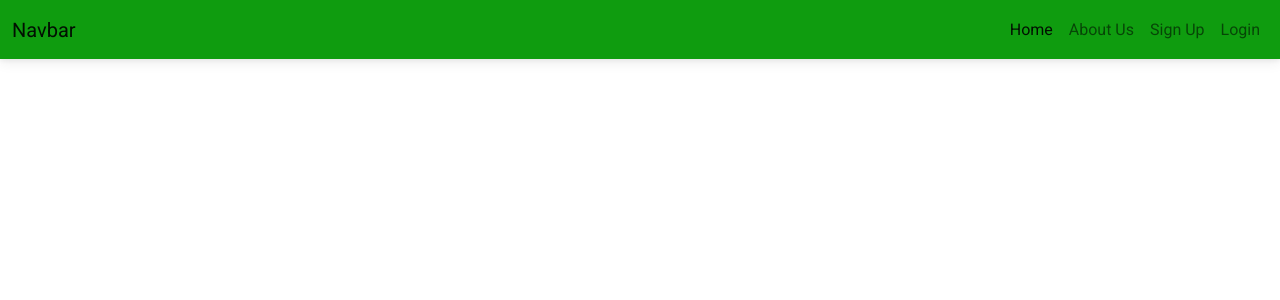
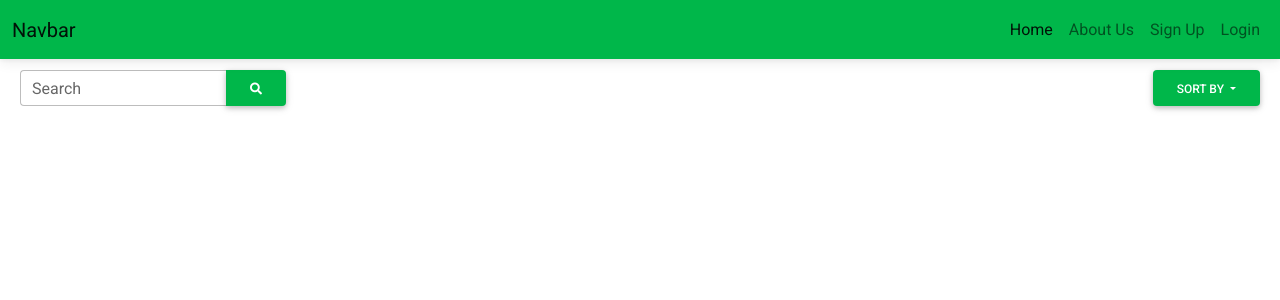
Before and after one commit to johnnyferns14/milestone-project-3-recipe, a Flask app: page / in a window 1280 px wide. Shown: the top 300 px of the page. Run offline with Flask 2, Linux system fonts and the light colour scheme; data that the repository does not hold is empty; some libraries are stand-ins or nearby versions.

Commit message:
Search and Sort by fields added to home page & color scheme changed

```diff
--- a/static/CSS/style.css
+++ b/static/CSS/style.css
@@ -1,10 +1,23 @@
 .custom-nav{
-    background-color: #0f9c0f;
+    background-color: #00b74a;
+}
+.card .bg-image{
+    padding: 10px 0px;
 }
 
-.card-wrap{
+.card-body{
+    background-color: #FAEEC2;
+}
+
+
+.bar-wrapper{
     display: flex;
-    padding: 20px;
+    justify-content: space-between;
+    align-items: center;
+    margin-top: 70px;
+    margin-bottom: 10px;
+    margin-left: 20px;
+    margin-right: 20px;
 }
 
 .red-bg{
--- a/templates/add-recipe.html
+++ b/templates/add-recipe.html
@@ -75,7 +75,7 @@
                 <!-- <button id="add-direction">Add</button> -->
 
                 <!-- Submit button -->
-                {{form.save_recipe(class="btn btn-primary btn-block w-25")}}
+                {{form.save_recipe(class="btn btn-success btn-block w-25")}}
             </form>
         </div>
     </div>
--- a/templates/base.html
+++ b/templates/base.html
@@ -19,7 +19,7 @@
 
 <body>
 
-    <nav class="navbar navbar-expand-lg navbar-light custom-nav">
+    <nav class="navbar navbar-expand-lg navbar-light fixed-top custom-nav">
         <!-- Container wrapper -->
         <div class="container-fluid">
             <a class="navbar-brand" href="#">Navbar</a>
--- a/templates/edit-recipe.html
+++ b/templates/edit-recipe.html
@@ -75,7 +75,7 @@
             <!-- <button id="add-direction">Add</button> -->
 
             <!-- Submit button -->
-            {{form.save_recipe(class="btn btn-primary btn-block w-25")}}
+            {{form.save_recipe(class="btn btn-success btn-block w-25")}}
         </form>
     </div>
 </div>
--- a/templates/index.html
+++ b/templates/index.html
@@ -2,21 +2,48 @@
 
 {% block content %}
 
+
+<div class="bar-wrapper">
+    <div class="input-group">
+        <div class="form-outline">
+            <input type="search" id="form1" class="form-control" />
+            <label class="form-label" for="form1">Search</label>
+        </div>
+        <button type="button" class="btn btn-success">
+            <i class="fas fa-search"></i>
+        </button>
+    </div>
+    <div class="dropdown">
+        <a class="btn btn-success dropdown-toggle" href="#" role="button" id="dropdownMenuLink"
+            data-mdb-toggle="dropdown" aria-expanded="false">
+            Sort by
+        </a>
+
+        <ul class="dropdown-menu" aria-labelledby="dropdownMenuLink">
+            <li><a class="dropdown-item" href="#">Ascending</a></li>
+            <li><a class="dropdown-item" href="#">Descending</a></li>
+        </ul>
+    </div>
+</div>
+
 <div class="container">
     <div class="row">
-        <div class="card-wrap col-md-6">
+        <div class="card-wrap col-md-12">
         {% for recipe in recipies%}
             <div class="card mb-3" style="max-width: 540px">
 
                 <div class="card-body">
                     <div class="card-body">
                         <h3 class="card-title">{{ recipe.title }}</h3>
-                        <h6 class="card-title">- {{recipe.contributor}}</h6>
                         <div class="bg-image">
                             <img src="{{ recipe.image_url }}" class="img-fluid" />
                         </div>
+                        <h6 class="card-title">By: {{recipe.contributor}}</h6>
 
 
+                        {% for string in recipe.title %}
+                            <span>{{ string }}</span>
+                        {% endfor %}
                         <!-- <ol>
                             <h3>Ingredients</h3>
                                 {% for ingredient in recipe.ingredients %}
--- a/templates/my-recipes.html
+++ b/templates/my-recipes.html
@@ -6,7 +6,7 @@
 {% block content %}
 
 <div>
-<a href="{{url_for('add_recipe')}}" class="btn btn-primary btn-sm">Add</a>
+<a href="{{url_for('add_recipe')}}" class="btn btn-success btn-sm">Add</a>
 </div>
 
 <div class="card-wrap">
@@ -26,8 +26,8 @@
 
                      <div>
 
-                <a href="{{url_for('edit_recipe', recipe_id=recipe._id)}}" class="btn btn-primary btn-sm">Edit</a>
-                <a href="{{url_for('delete_recipe', recipe_id=recipe._id)}}" class="btn btn-primary btn-sm">Delete</a>
+                <a href="{{url_for('edit_recipe', recipe_id=recipe._id)}}" class="btn btn-success btn-sm">Edit</a>
+                <a href="{{url_for('delete_recipe', recipe_id=recipe._id)}}" class="btn btn-success btn-sm">Delete</a>
                 </div>
 
                     <!-- <ol>
--- a/templates/user-login.html
+++ b/templates/user-login.html
@@ -28,7 +28,7 @@
                 {{form.password.label(class = "form-label")}}
             </div>
             <!-- Submit button -->
-            {{form.submit(class="btn btn-primary btn-block w-25")}}
+            {{form.submit(class="btn btn-success btn-block w-25")}}
         </form>
     </div>
 </div>
--- a/templates/user-registration.html
+++ b/templates/user-registration.html
@@ -48,7 +48,7 @@
                     {{form.confirm_password.label(class = "form-label")}}
                 </div>
                 <!-- Submit button -->
-                {{form.submit(class="btn btn-primary btn-block w-25 text-center")}}
+                {{form.submit(class="btn btn-success btn-block w-25")}}
             </form>
         </div>
     </div>
```
Also changed, not shown: app.py (+8 -1 lines).
